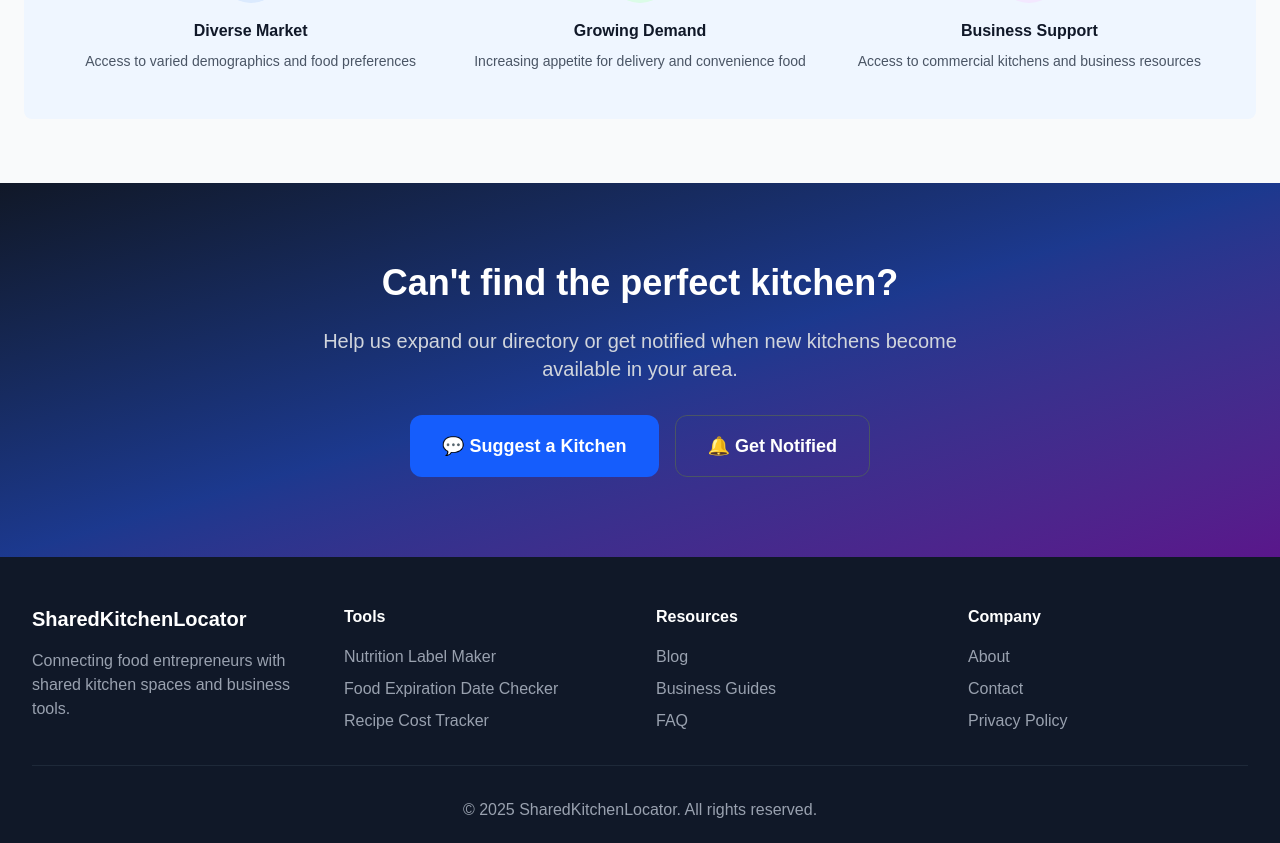
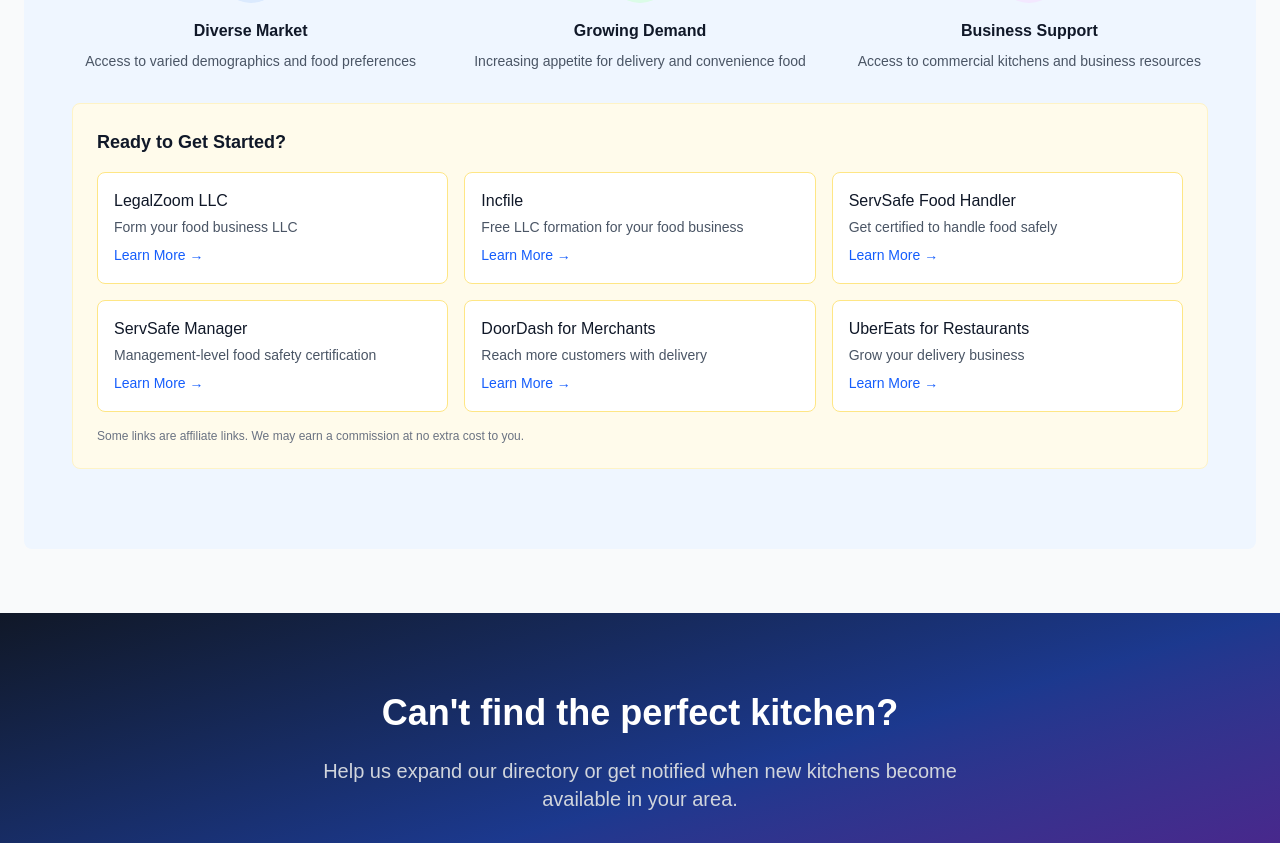
Before and after one commit to kgb4000/shared-commercial-kitchen, a Next.js app: page /commercial-kitchen-for-rent/atlanta/ga in a window 1280 px wide. Shown: the part 7086-7929 px from the top of the page. Built offline with nearby package versions, Linux system fonts and the light colour scheme.

Commit message:
feat: add affiliate links to city insights page

```diff
--- a/component/CityInsights.js
+++ b/component/CityInsights.js
@@ -8,6 +8,7 @@
   TrendingUp,
   MapPin,
 } from 'lucide-react'
+import AffiliateLinks from './AffiliateLinks'
 
 const CityInsights = ({ cityData, cityName, stateName }) => {
   // Since stateName comes in as state code (CA, TX, etc.), just use it directly
@@ -361,6 +362,11 @@
               </p>
             </div>
           </div>
+
+          <AffiliateLinks
+            categories={['business-formation', 'certifications', 'delivery']}
+            title="Ready to Get Started?"
+          />
         </div>
       </div>
     </div>
```
